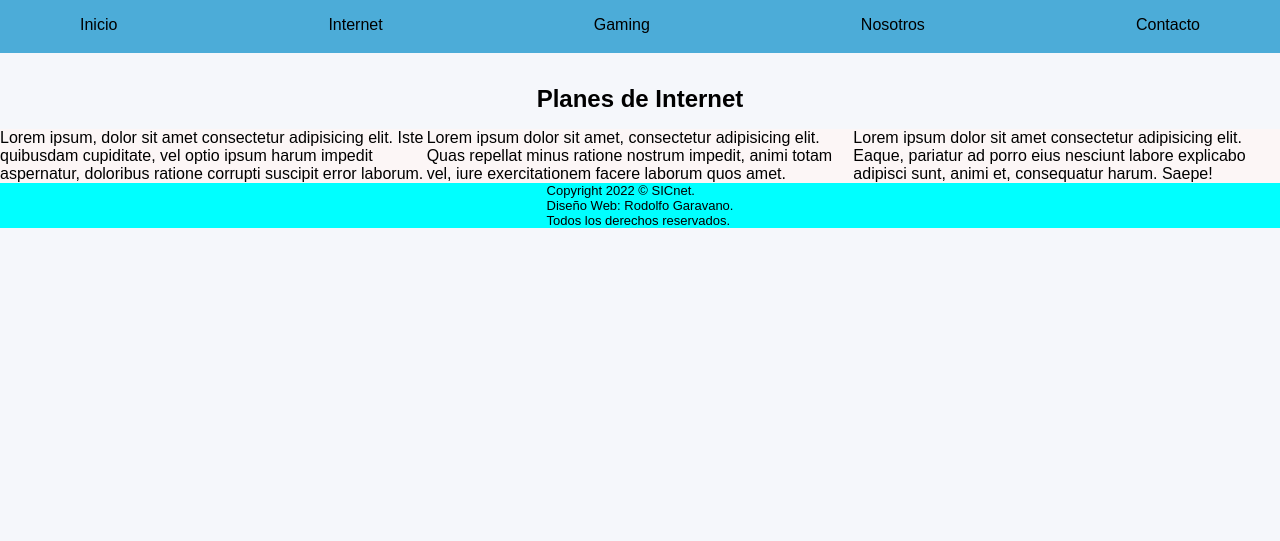
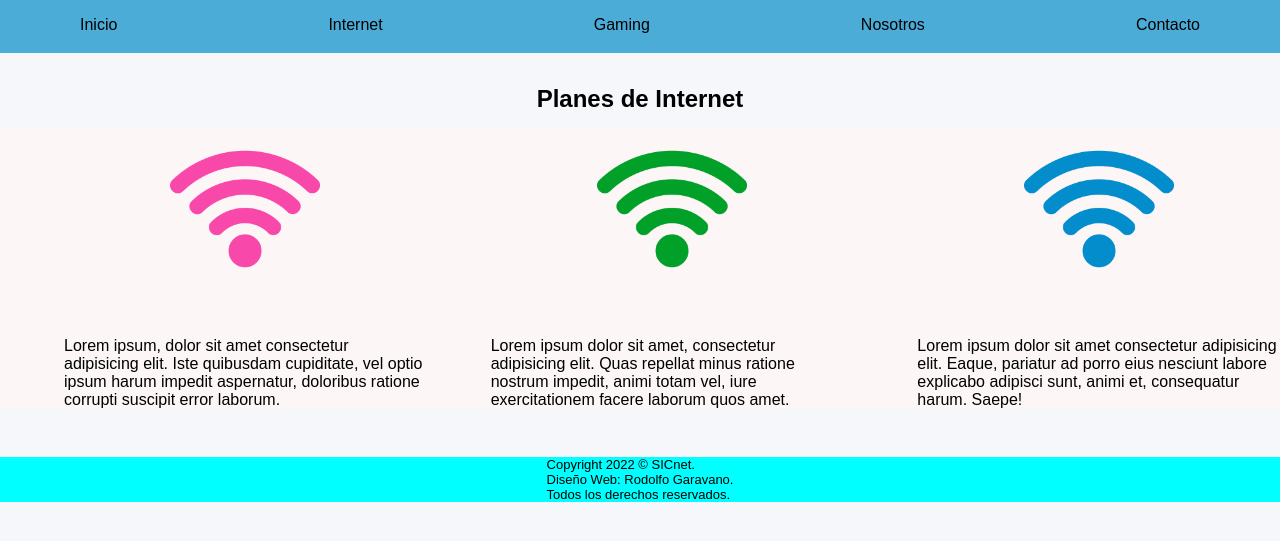
Before and after one commit to bebog94/Sicnet, a plain HTML site: page pages/servicios_internet.html in a window 1280 px wide. Shown: the part 39-580 px from the top of the page. Drawn offline with Linux system fonts and the light colour scheme.

Commit message:
cambios en servicios_internet agregado de logo

```diff
--- a/css/style.css
+++ b/css/style.css
@@ -133,6 +133,22 @@ a {
     grid-template-columns: 1fr 1fr 1fr;
 }
 .plan__div--box{
+    display: flex;
+    flex-direction: column;
+    margin-bottom: 3rem;
     background-color: #fcf6f6;
     opacity: 10;
+    padding-left: 4rem;
 }
+.logo_wifi{
+    display: flex;
+    align-self: center;
+    height: 10rem;
+    margin-bottom: 3rem ;
+}
+.wifi_rosa{
+    filter: hue-rotate(120deg)
+}
+.wifi_verde{
+    filter: hue-rotate(290deg)
+}
--- a/pages/servicios_internet.html
+++ b/pages/servicios_internet.html
@@ -45,12 +45,15 @@
          <h2 class="plan__h2">Planes de Internet</h2>
          <div class="plan__div">
             <div class="plan__div--box">
+                <img class="logo_wifi wifi_rosa" src="../img/wifi.png" alt="logo wifi">
                Lorem ipsum, dolor sit amet consectetur adipisicing elit. Iste quibusdam cupiditate, vel optio ipsum harum impedit aspernatur, doloribus ratione corrupti suscipit error    laborum.
             </div>
             <div class="plan__div--box">
+                <img class="logo_wifi wifi_verde" src="../img/wifi.png" alt="logo wifi">
                Lorem ipsum dolor sit amet, consectetur adipisicing elit. Quas repellat minus ratione nostrum impedit, animi totam vel, iure exercitationem facere laborum quos amet.
             </div>
             <div class="plan__div--box">
+                <img class="logo_wifi" src="../img/wifi.png" alt="logo wifi">
                Lorem ipsum dolor sit amet consectetur adipisicing elit. Eaque, pariatur ad porro eius nesciunt labore explicabo adipisci sunt, animi et, consequatur harum. Saepe!
             </div>
          </div>
```
